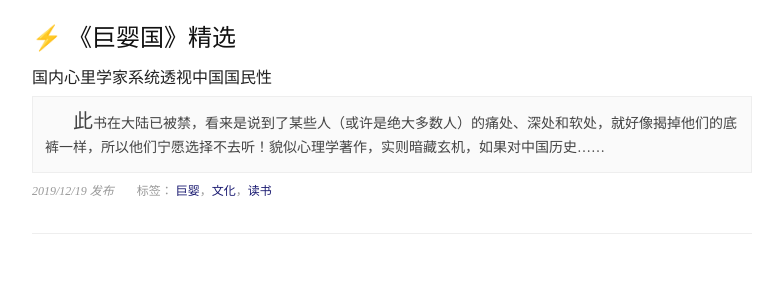
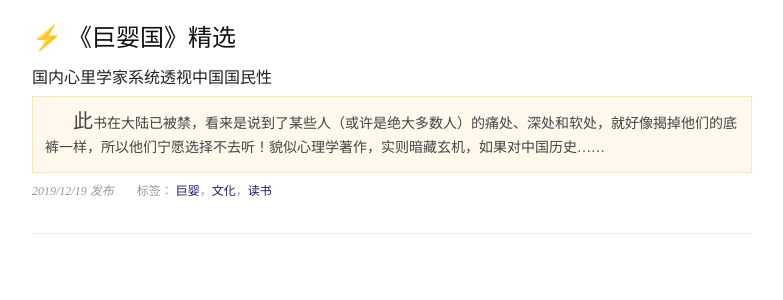
Before and after one commit to Platol/Platol.github.io, a Vue app: page /#/ in a window 1280 px wide. Shown: the top 300 px of the page, without its empty margins (248-1031 px from the left). Built offline with nearby package versions, Linux system fonts and the light colour scheme; what vue-photo-preview would draw is missing.

Commit message:
🚀🚀

```diff
--- a/src/components/PostHeader.vue
+++ b/src/components/PostHeader.vue
@@ -44,4 +44,7 @@ export default {
         span
             line-height 24px
             font-size 14px
+
+    a:hover
+        text-decoration underline
 </style>
--- a/src/posts/2019-12-19/《巨婴国》精选.vue
+++ b/src/posts/2019-12-19/《巨婴国》精选.vue
@@ -9,7 +9,7 @@
 
         <div class="over">
             <div class="pic">
-                <img src="../../assets/《巨婴国》封面.jpg" preview="1" title="《巨婴国》封面" width="200">
+                <img src="../../assets/《巨婴国》封面.jpg" preview="1" title="《巨婴国》封面" width="200" height="266">
             </div>
             <aside>
                 <p>此书在大陆已被禁，看来是说到了某些人（或许是绝大多数人）的痛处、深处和软处，就好像揭掉他们的底裤一样，所以他们宁愿选择不去听！貌似心理学著作，实则暗藏玄机，如果对中国历史和政治了解的人自会明白！</p>
@@ -206,17 +206,19 @@ export default {
             cursor pointer
 
         aside
+
             p
                 font-size 14px
-                margin 8px 0
+                padding 12px 0
+                margin 0
             div
                 text-align center
+                border-top 1px dashed #ddd
                 line-height 26px
-                background-color #fafafa
-                padding-top 12px
+                padding-top 16px
 
                 strong
-                    line-height 48px
+                    line-height 44px
                 span
                     font-size 14px
 
@@ -226,7 +228,5 @@ export default {
 
             div.pic
                 margin-right 0
-            aside
-                margin-top 8px
 
 </style>
--- a/src/posts/post.styl
+++ b/src/posts/post.styl
@@ -8,6 +8,3 @@
         line-height 26px
         text-indent 2em
         margin 12px 0
-
-    a:hover
-        text-decoration underline
--- a/src/views/Home.vue
+++ b/src/views/Home.vue
@@ -69,8 +69,8 @@ export default {
             font-size 14px
             color #444
             line-height 24px
-            background-color #fafafa
-            border 1px solid #eee
+            background-color #fff8ed
+            border 1px solid #ffe5bb
             padding 12px
             text-indent 2em
             &:first-letter
```
